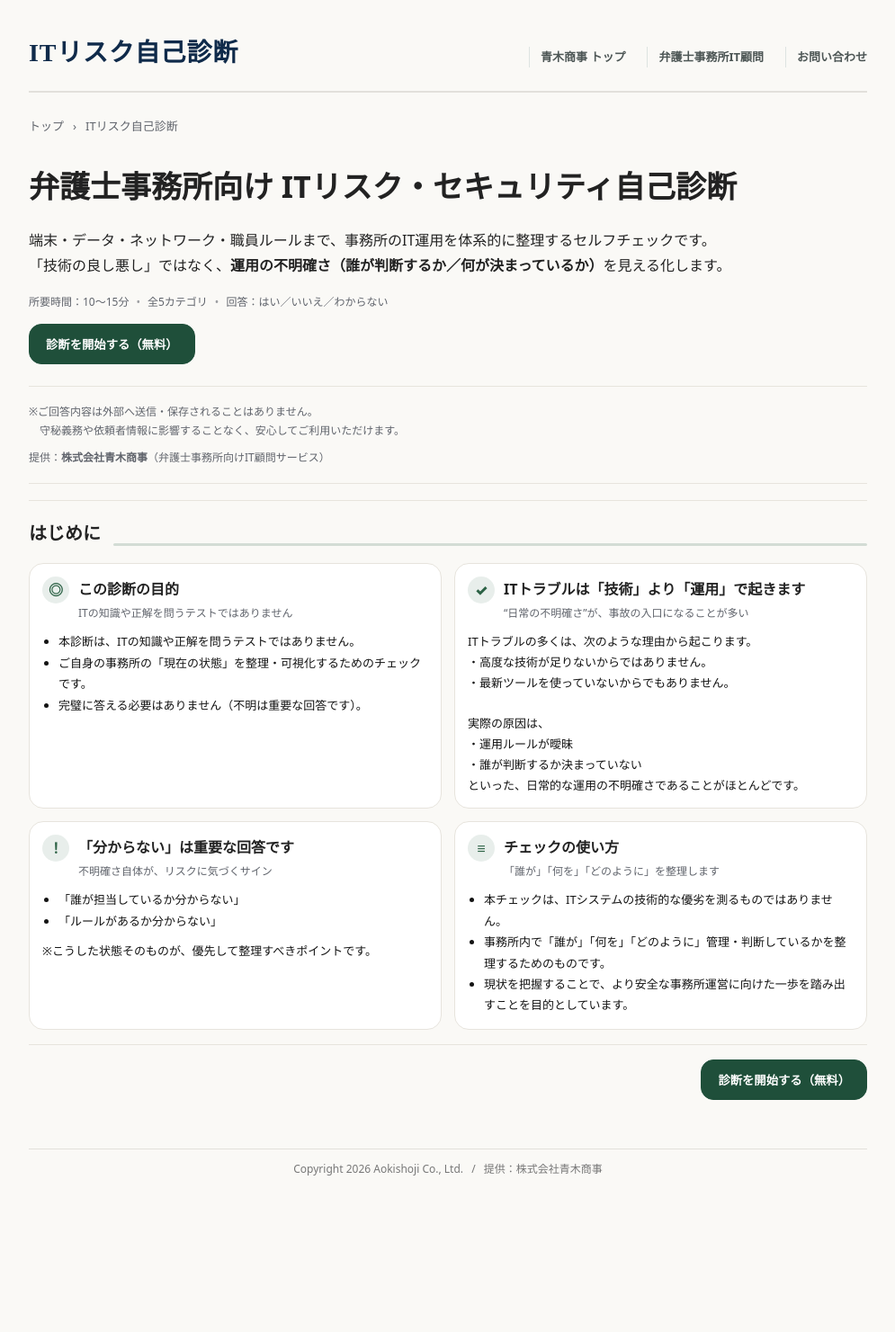
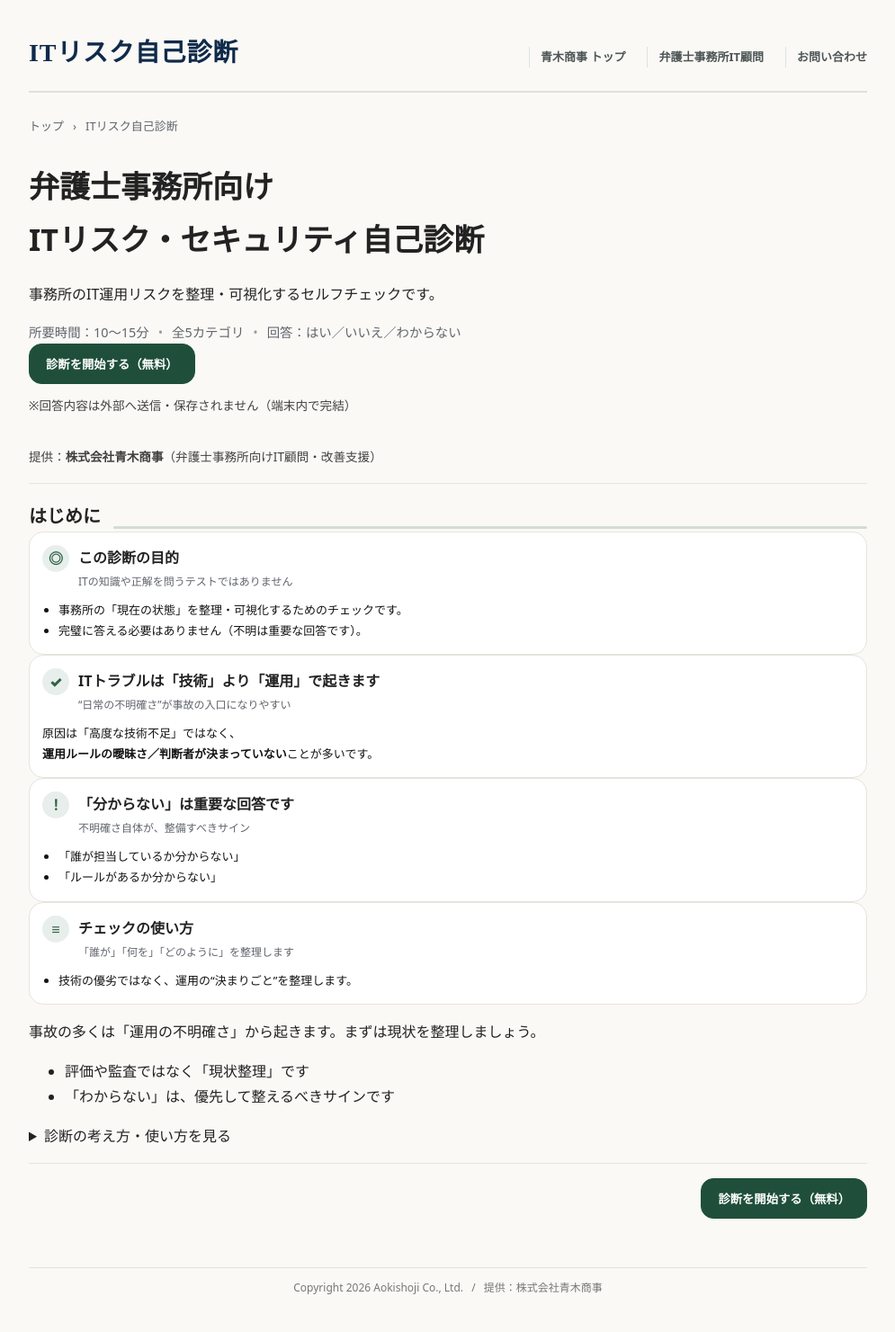
Before and after one commit to komatsu-lab-aoki/security_check, a Flask app: page /check in a window 1280 px wide. Shown: the whole page at 90% size, without its empty margins (142-1137 px from the left). Before the commit the page ends 1307 px from the top, so only its background shows below. Run offline with Flask 3, Linux system fonts and the light colour scheme.

Commit message:
スマホ対応

```diff
--- a/static/style.css
+++ b/static/style.css
@@ -916,3 +916,22 @@ body{
   display: flex;
   justify-content: flex-end;
 }
+
+.hero-title,
+.hero-lead,
+.hero-meta {
+  word-break: keep-all;      /* 日本語を途中で割らない */
+  overflow-wrap: break-word;
+}
+.hero-meta {
+  display: flex;
+  flex-wrap: wrap;
+  gap: 6px 10px;
+  font-size: 0.9rem;
+}
+.hero-note,
+.trustline {
+  font-size: 0.85rem;
+  line-height: 1.5;
+  opacity: 0.85;
+}
--- a/templates/start.html
+++ b/templates/start.html
@@ -4,58 +4,62 @@
 
 {% block content %}
 
-<div class="breadcrumb">
-  <a href="/">トップ</a>
-  <span>›</span>
+{# パンくず：モバイルでは非表示推奨（CSSで制御） #}
+<nav class="breadcrumb" aria-label="パンくず">
+  <a href="/check">トップ</a>
+  <span aria-hidden="true">›</span>
   <span>ITリスク自己診断</span>
-</div>
+</nav>
 
-<header class="hero">
-  {# ▼ SEO/主題の明確化：H1を追加 #}
-  <h1 class="hero-title">弁護士事務所向け ITリスク・セキュリティ自己診断</h1>
+<header class="hero" role="banner">
+  {# SEOの要：H1は残す（表示はシンプル） #}
+  <h1 class="hero-title">
+    弁護士事務所向け<br>
+    ITリスク・セキュリティ自己診断
+  </h1>
 
-  {# ▼ クリック/納得感を上げる短い導入 #}
-  <p class="hero-lead">
-    端末・データ・ネットワーク・職員ルールまで、事務所のIT運用を体系的に整理するセルフチェックです。<br>
-    「技術の良し悪し」ではなく、<strong>運用の不明確さ（誰が判断するか／何が決まっているか）</strong>を見える化します。
+
+
+  {# リードは短く（モバイルでの“読む前に疲れる”を防ぐ） #}
+  <p class="hero-lead hero-lead--short">
+    事務所のIT運用リスクを整理・可視化するセルフチェックです。
   </p>
 
   <div class="hero-meta">
     <span>所要時間：10〜15分</span>
     <span class="dot">•</span>
-    <span>全{{ total_sections }}カテゴリ</span>
+    <span>全5カテゴリ</span>
     <span class="dot">•</span>
     <span>回答：はい／いいえ／わからない</span>
   </div>
 
-  {# ▼ すぐ開始したい人向け（ファーストCTA） #}
-  <div class="hero-cta" style="margin-top: 14px;">
+
+  <div class="hero-cta">
     <form method="post" action="{{ url_for('start') }}">
       <button class="btn primary btn-hero" type="submit">診断を開始する（無料）</button>
     </form>
+    <p class="hero-note">
+      ※回答内容は外部へ送信・保存されません（端末内で完結）
+    </p>
   </div>
 </header>
 
-<div class="page-note">
+{# 信頼要素：一言に圧縮（モバイルで長くしない） #}
+<section class="trustline" aria-label="提供者情報">
   <p>
-    ※ご回答内容は外部へ送信・保存されることはありません。<br>
-  　守秘義務や依頼者情報に影響することなく、安心してご利用いただけます。
+    提供：<strong>株式会社青木商事</strong>（弁護士事務所向けIT顧問・改善支援）
   </p>
+</section>
 
-  {# ▼ 指名＆信頼（運営者明示） #}
-  <p style="margin-top: 10px;">
-    提供：<strong>株式会社青木商事</strong>（弁護士事務所向けIT顧問サービス）
-  </p>
-</div>
-
-<section class="paper">
+{# ---- はじめに（PC：カード / スマホ：アコーディオン） ---- #}
+<section class="paper" aria-label="はじめに">
   <div class="paper-head">
     <h2 class="paper-title">はじめに</h2>
     <div class="paper-rule"></div>
   </div>
 
-  <div class="paper-grid">
-
+  {# PC向け：従来のカード（※モバイルで非表示にする） #}
+  <div class="intro-grid intro-grid--desktop" aria-label="診断の説明（PC表示）">
     <div class="paper-box">
       <div class="paper-box-head">
         <span class="paper-ico">◎</span>
@@ -65,8 +69,7 @@
         </div>
       </div>
       <ul class="paper-list">
-        <li>本診断は、ITの知識や正解を問うテストではありません。</li>
-        <li>ご自身の事務所の「現在の状態」を整理・可視化するためのチェックです。</li>
+        <li>事務所の「現在の状態」を整理・可視化するためのチェックです。</li>
         <li>完璧に答える必要はありません（不明は重要な回答です）。</li>
       </ul>
     </div>
@@ -76,17 +79,12 @@
         <span class="paper-ico">✓</span>
         <div>
           <div class="paper-box-title">ITトラブルは「技術」より「運用」で起きます</div>
-          <div class="paper-box-sub">“日常の不明確さ”が、事故の入口になることが多い</div>
+          <div class="paper-box-sub">“日常の不明確さ”が事故の入口になりやすい</div>
         </div>
       </div>
       <div class="paper-text">
-        ITトラブルの多くは、次のような理由から起こります。<br>
-        ・高度な技術が足りないからではありません。<br>
-        ・最新ツールを使っていないからでもありません。<br><br>
-        実際の原因は、<br>
-        ・運用ルールが曖昧<br>
-        ・誰が判断するか決まっていない<br>
-        といった、日常的な運用の不明確さであることがほとんどです。
+        原因は「高度な技術不足」ではなく、<br>
+        <strong>運用ルールの曖昧さ／判断者が決まっていない</strong>ことが多いです。
       </div>
     </div>
 
@@ -95,16 +93,13 @@
         <span class="paper-ico">！</span>
         <div>
           <div class="paper-box-title">「分からない」は重要な回答です</div>
-          <div class="paper-box-sub">不明確さ自体が、リスクに気づくサイン</div>
+          <div class="paper-box-sub">不明確さ自体が、整備すべきサイン</div>
         </div>
       </div>
       <ul class="paper-list">
         <li>「誰が担当しているか分からない」</li>
         <li>「ルールがあるか分からない」</li>
       </ul>
-      <p class="paper-text" style="margin-top: 10px;">
-        ※こうした状態そのものが、優先して整理すべきポイントです。
-      </p>
     </div>
 
     <div class="paper-box">
@@ -116,12 +111,47 @@
         </div>
       </div>
       <ul class="paper-list">
-        <li>本チェックは、ITシステムの技術的な優劣を測るものではありません。</li>
-        <li>事務所内で「誰が」「何を」「どのように」管理・判断しているかを整理するためのものです。</li>
-        <li>現状を把握することで、より安全な事務所運営に向けた一歩を踏み出すことを目的としています。</li>
+        <li>技術の優劣ではなく、運用の“決まりごと”を整理します。</li>
+      </ul>
+    </div>
+  </div>
+
+  {# スマホ向け：要点 + アコーディオン（※PCで非表示にする） #}
+  <div class="intro-grid intro-grid--mobile" aria-label="診断の説明（スマホ表示）">
+    <div class="intro-quick">
+      <p class="intro-quick-lead">
+        事故の多くは「運用の不明確さ」から起きます。まずは現状を整理しましょう。
+      </p>
+      <ul class="intro-quick-list">
+        <li>評価や監査ではなく「現状整理」です</li>
+        <li>「わからない」は、優先して整えるべきサインです</li>
       </ul>
     </div>
 
+    <details class="intro-details">
+      <summary>診断の考え方・使い方を見る</summary>
+      <div class="intro-details-body">
+        <h3>この診断の目的</h3>
+        <ul>
+          <li>事務所のIT運用を整理・可視化するためのチェックです。</li>
+          <li>完璧に答える必要はありません（不明は重要な回答です）。</li>
+        </ul>
+
+        <h3>ITトラブルは「技術」より「運用」</h3>
+        <p>
+          原因は高度な技術不足ではなく、運用ルールの曖昧さや判断者が決まっていないことが多いです。
+        </p>
+
+        <h3>「分からない」は重要</h3>
+        <ul>
+          <li>誰が担当か分からない</li>
+          <li>ルールがあるか分からない</li>
+        </ul>
+
+        <h3>チェックの使い方</h3>
+        <p>「誰が」「何を」「どのように」を整理し、優先順位をつけるために使います。</p>
+      </div>
+    </details>
   </div>
 
   <div class="paper-cta">
```
